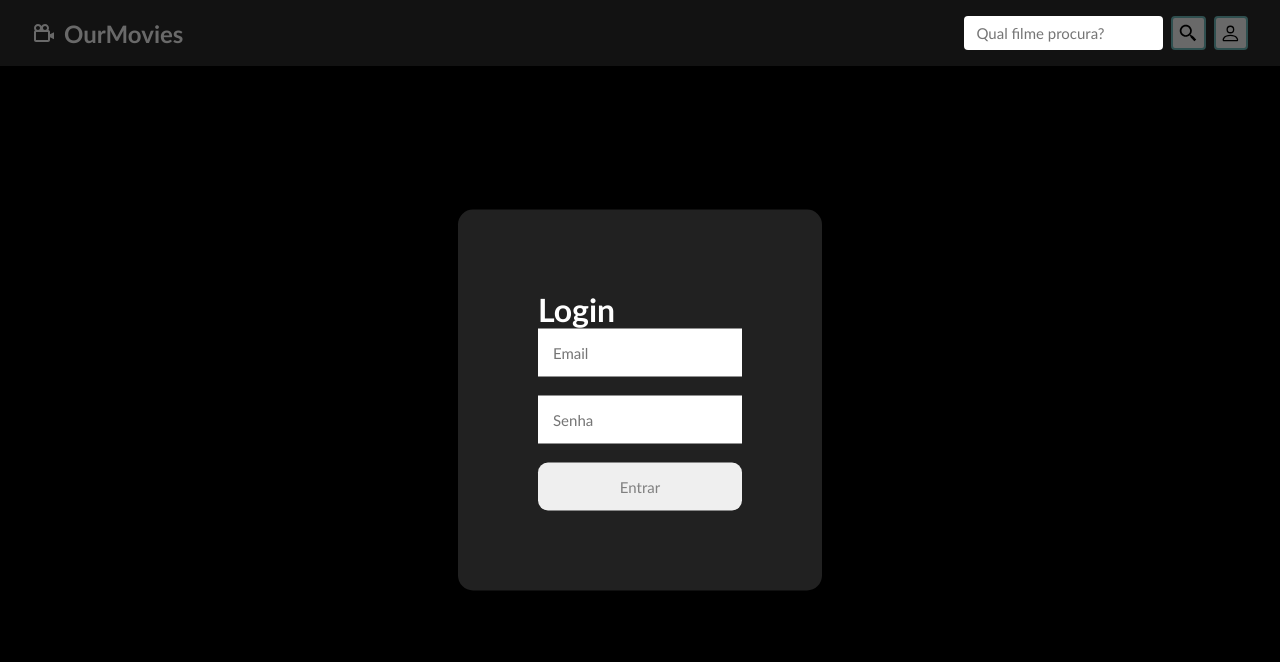
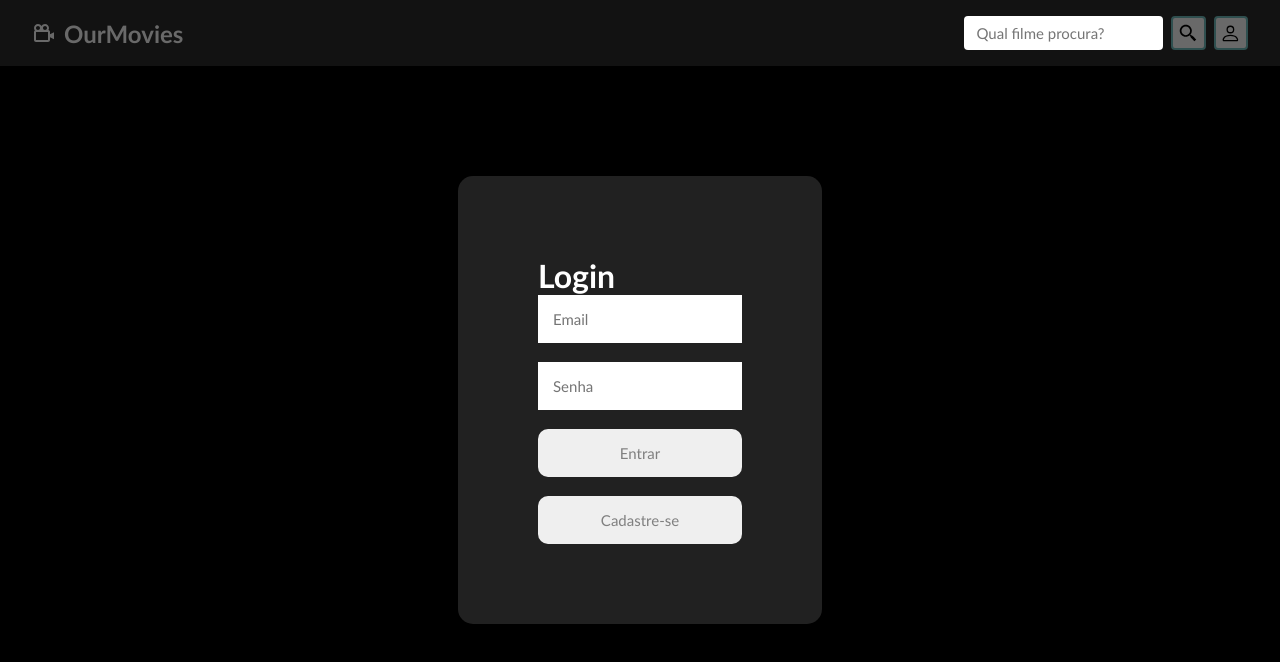
Before and after one commit to StefanysFerreira/FrontEnd, a React (Vite) app in the folder our_movies/: page /login in a window 1280 px wide. Shown: the top 662 px of the page. Built offline with nearby package versions, Linux system fonts and the light colour scheme.

Commit message:
melhorando a tela de Login

```diff
--- a/our_movies/src/pages/EstiloLogin.css
+++ b/our_movies/src/pages/EstiloLogin.css
@@ -36,6 +36,20 @@ input {
     color: white;
   }
 
+  .btnCadastrar {
+    border: none;
+    padding: 15px;
+    width: 100%;
+    border-radius: 10px;
+    color: gray;
+    font-size: 15px;
+  }
+
+  .btnCadastrar:hover {
+    background-color: #4F4F4F;
+    color: white;
+  }
+
   .erroEmail {
     color: yellow;
     font-size: 0.8rem;
--- a/our_movies/src/pages/LoginForm.jsx
+++ b/our_movies/src/pages/LoginForm.jsx
@@ -1,9 +1,10 @@
 import { useRef, useState } from 'react'
 
 import "./EstiloLogin.css"
-import { BiAbacus, BiAccessibility, BiCameraHome, BiCameraMovie, BiCameraOff, BiChevronsRight } from 'react-icons/bi'
+import { useNavigate } from 'react-router-dom'
 
 export default function LoginForm(props) {
+  const navigate = useNavigate()
   const refEmail = useRef()
   const refSenha = useRef()
   const [erroEmail, setErroEmail] = useState()
@@ -28,9 +29,17 @@ export default function LoginForm(props) {
     if (erroEmail != "" || erroSenha != "") {
       return
     }
+
+    navigate("/")
     props.onSubmit(event)
 
   }
+  function irTelaCadastro(){
+    navigate("/cadastrar")
+  }
+   function PodeAvancar() {
+    navigate("/")
+   }
   return (
     <form className="formulario" onSubmit={handleSubmit}>
       <div className="Email">
@@ -46,7 +55,11 @@ export default function LoginForm(props) {
         {erroSenha && <p class="erroSenha">{erroSenha}</p>}
       </div>
       <br></br>
-      <button className="btnEntrar">Entrar</button>
+      <button className="btnEntrar" type="submit">Entrar</button>
+      <br></br>
+      <br></br>
+      <button className="btnCadastrar" onClick={irTelaCadastro}>Cadastre-se</button>
+
     </form>
   )
 };
```
Lines whose indentation alone changed are shown as unchanged.
